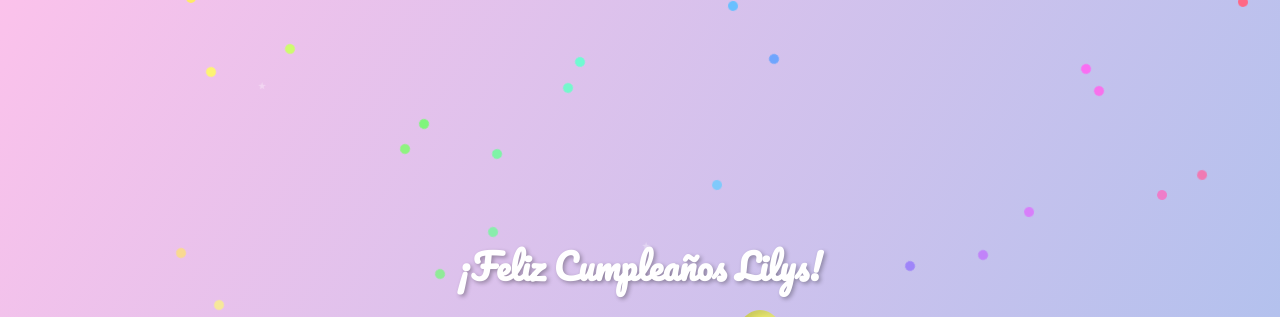
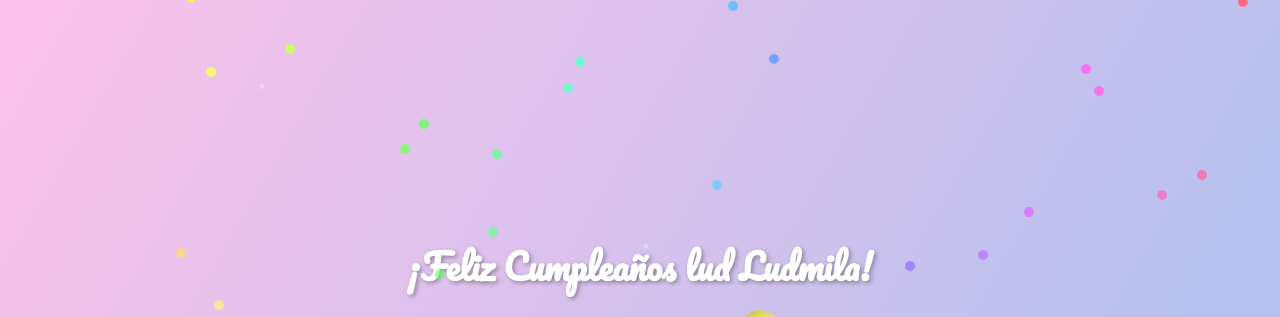
Before and after one commit to Brainy112/lud, a plain HTML site: page cumple-main/index.html in a window 1280 px wide. Shown: the top 317 px of the page. Drawn offline with Linux system fonts and the light colour scheme.

Commit message:
Update index.html

```diff
--- a/cumple-main/index.html
+++ b/cumple-main/index.html
@@ -233,13 +233,13 @@
     <div class="modal-content">
       <button class="close-btn" onclick="cerrarModal()">&times;</button>
       <h2>🎉 ¡Sorpresa! 🎉</h2>
-      <p>¡Espero que hoy sea un desmadre de los buenos! 🥳 Lleno de alegría, amor y que te comas hasta el último pedacito de pastel 🎂 sin culpa. ¡A celebrar con todo! ¡Disfruta a mil! ✨</p>
+      <p>¡Espero que hoy la pases bien en tu compleaños lud! 🥳 Lleno de alegría, amor y que te comas hasta el último pedacito de pastel 🎂 sin culpa. ¡A celebrar con todo! ¡Disfruta a mil! ✨</p>
     </div>
   </div>
   <script>
     function getNombreDesdeURL() {
       const params = new URLSearchParams(window.location.search);
-      return params.get("nombre") || "Lilys";
+      return params.get("nombre") || "Ludmila";
     }
 
     function mostrarMensaje() {
@@ -261,7 +261,7 @@
       }
     }
 
-    document.getElementById("titulo").textContent = `¡Feliz Cumpleaños ${getNombreDesdeURL()}!`;
+    document.getElementById("titulo").textContent = `¡Feliz Cumpleaños lud ${getNombreDesdeURL()}!`;
     reiniciarAnimacion();
   </script>
 </body>
```
